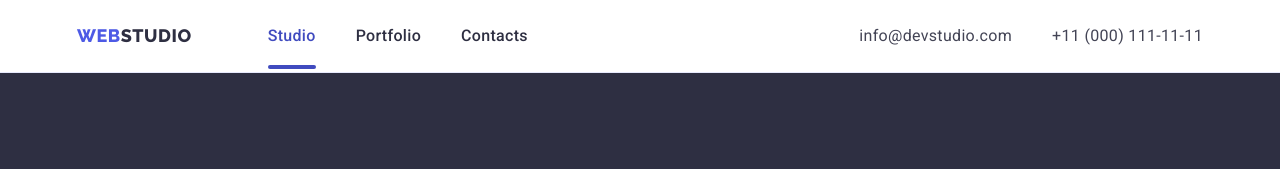
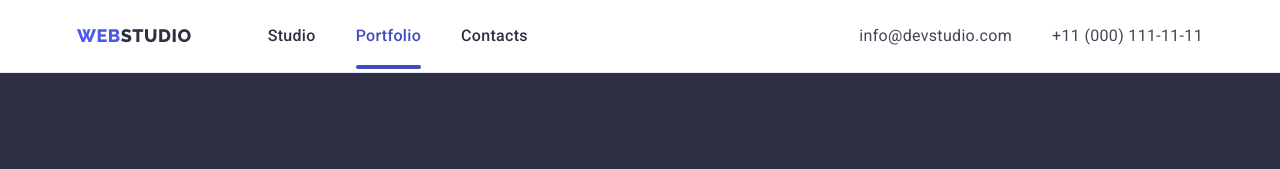
Before and after one commit to SergeyLu89/markup-hw-07, a plain HTML site: page portfolio.html in a window 1280 px wide. Shown: the top 169 px of the page. Drawn offline with nearby package versions, Linux system fonts and the light colour scheme; files whose address does not match are found by name.

Commit message:
fix header active page style

```diff
--- a/portfolio.html
+++ b/portfolio.html
@@ -25,12 +25,10 @@
           >
           <ul class="list nav-list">
             <li class="nav-list-item">
-              <a class="link nav-list-link active-page" href="./index.html"
-                >Studio</a
-              >
+              <a class="link nav-list-link" href="./index.html">Studio</a>
             </li>
             <li class="nav-list-item">
-              <a class="link nav-list-link" href="./portfolio.html"
+              <a class="link nav-list-link active-page" href="./portfolio.html"
                 >Portfolio</a
               >
             </li>
```
